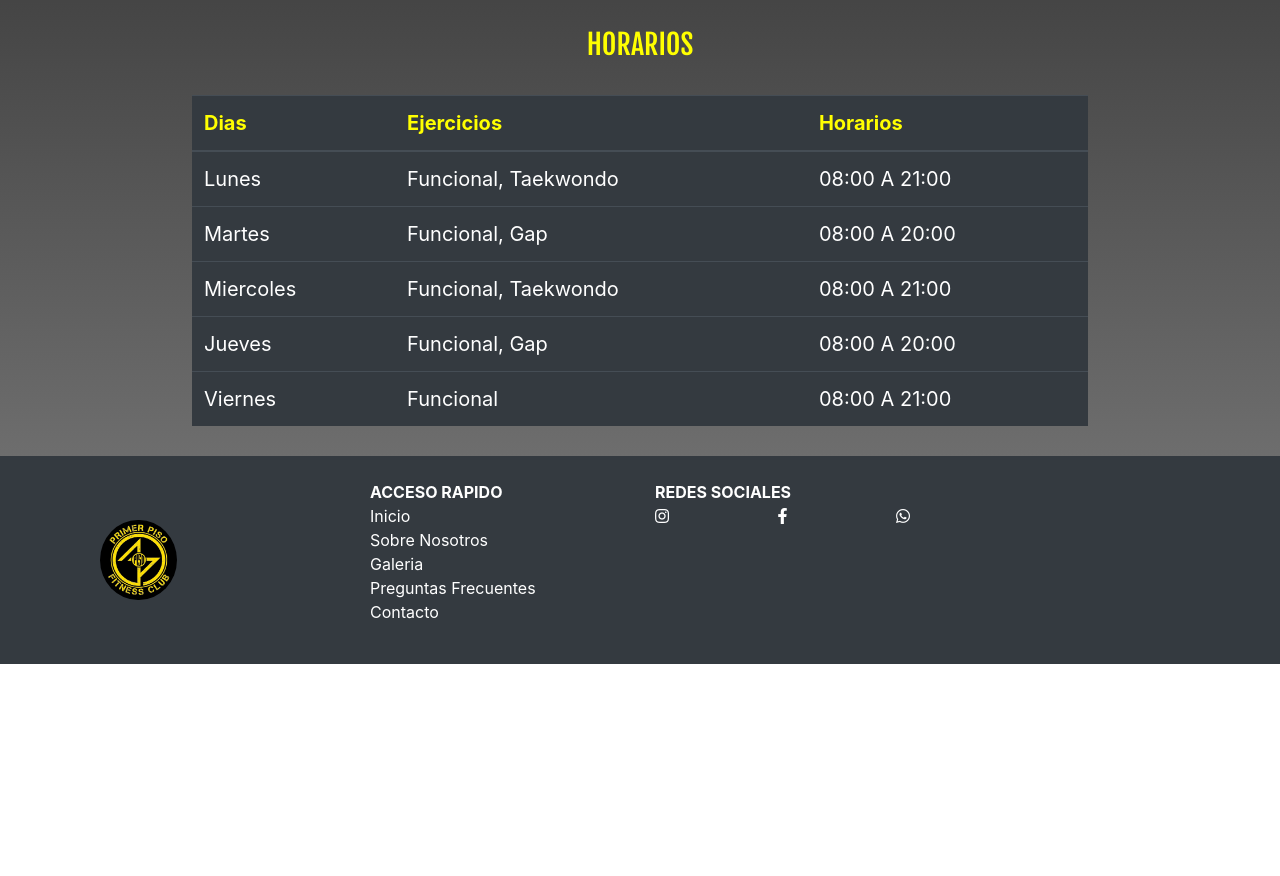
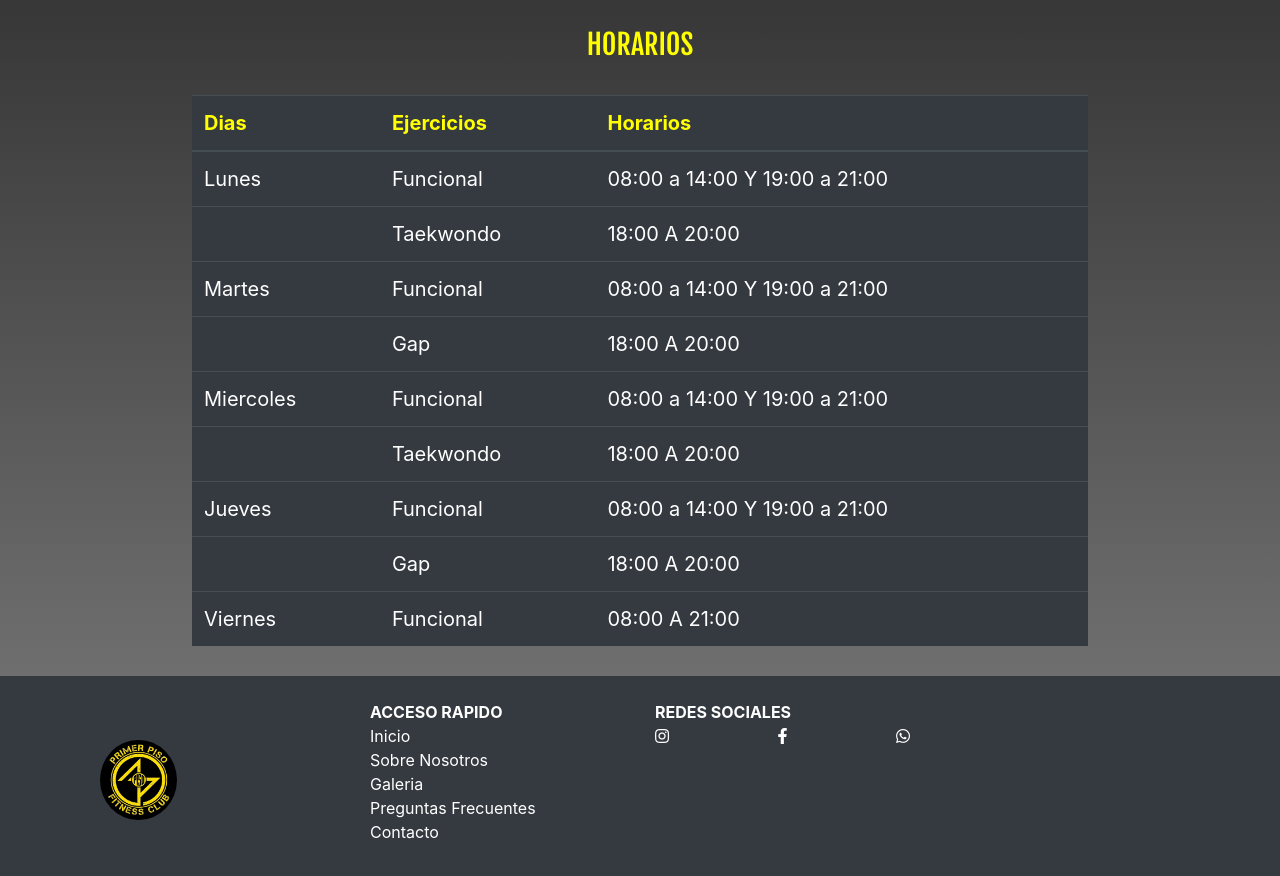
Before and after one commit to Fernandocampos96/Fernando-Campos-28125, a plain HTML site: page pages/nosotros.html in a window 1280 px wide. Shown: the part 2211-3087 px from the top of the page. Before the commit the page ends 2875 px from the top, so only its background shows below. Drawn offline with nearby package versions, Linux system fonts and the light colour scheme; a web font is replaced by a local one.

Commit message:
Modifique la tabla de horarios
Añadí de manera mas especifica los horarios de cada ejercicio realizado dentro del gimnasio.

```diff
--- a/pages/nosotros.html
+++ b/pages/nosotros.html
@@ -87,23 +87,43 @@
                 <tbody>
                 <tr>
                     <td>Lunes</td>
-                    <td>Funcional, Taekwondo</td>
-                    <td>08:00 A 21:00</td>
+                    <td>Funcional</td>
+                    <td>08:00 a 14:00 Y 19:00 a 21:00</td>
+                </tr>
+                <tr>
+                    <td></td>
+                    <td>Taekwondo</td>
+                    <td>18:00 A 20:00</td>
                 </tr>
                 <tr>
                     <td>Martes</td>
-                    <td>Funcional, Gap</td>
-                    <td>08:00 A 20:00</td>
+                    <td>Funcional</td>
+                    <td>08:00 a 14:00 Y 19:00 a 21:00</td>
+                </tr>
+                <tr>
+                    <td></td>
+                    <td>Gap</td>
+                    <td>18:00 A 20:00</td>
                 </tr>
                 <tr>
                     <td>Miercoles</td>
-                    <td>Funcional, Taekwondo</td>
-                    <td>08:00 A 21:00</td>
+                    <td>Funcional</td>
+                    <td>08:00 a 14:00 Y 19:00 a 21:00</td>
+                </tr>
+                <tr>
+                    <td></td>
+                    <td>Taekwondo</td>
+                    <td>18:00 A 20:00</td>
                 </tr>
                 <tr>
                     <td>Jueves</td>
-                    <td>Funcional, Gap</td>
-                    <td>08:00 A 20:00</td>
+                    <td>Funcional</td>
+                    <td>08:00 a 14:00 Y 19:00 a 21:00</td>
+                </tr>
+                <tr>
+                    <td></td>
+                    <td>Gap</td>
+                    <td>18:00 A 20:00</td>
                 </tr>
                 <tr>
                     <td>Viernes</td>
```
